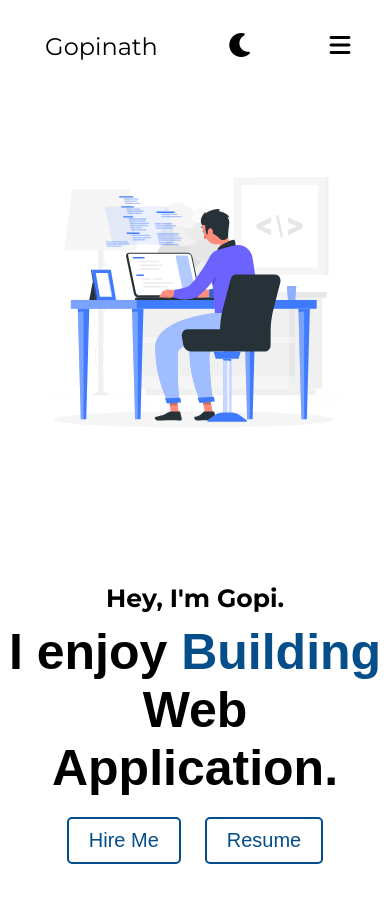
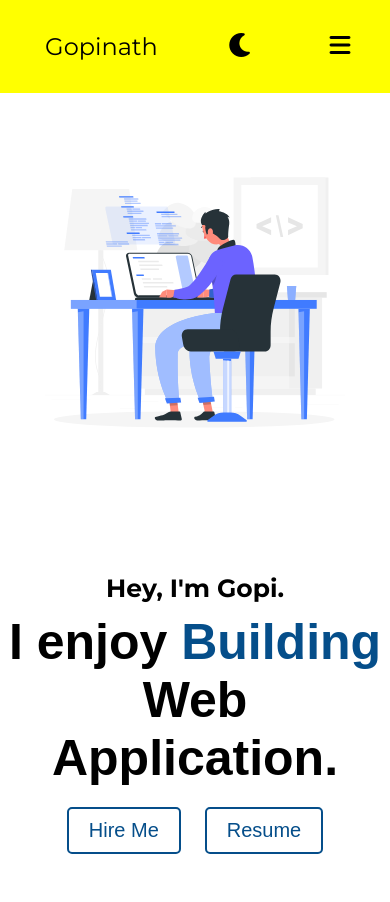
Before and after one commit to Gopinathhh/Portfolio, a plain HTML site: page index.html in a window 390 px wide. Drawn offline with Linux system fonts and the light colour scheme.

Commit message:
Update style.css

```diff
--- a/assests/CSS/style.css
+++ b/assests/CSS/style.css
@@ -42,6 +42,7 @@ body {
   align-items: center;
   z-index: 100;
   padding: 2rem 9%;
+  background-color: yellow;
 }
 
  .logo{
@@ -162,9 +163,8 @@ body {
 
 @media (max-width: 768px) {
 
-
-
   .container {
+    position: relative;
     flex-direction:column-reverse;
     align-items: center;
     text-align: center;
@@ -176,7 +176,7 @@ body {
 
   .author-name {
     font-size: 25px;
-    margin-top: 20px;
+    margin-top: 0;
   }
 
   .author-info {
```
